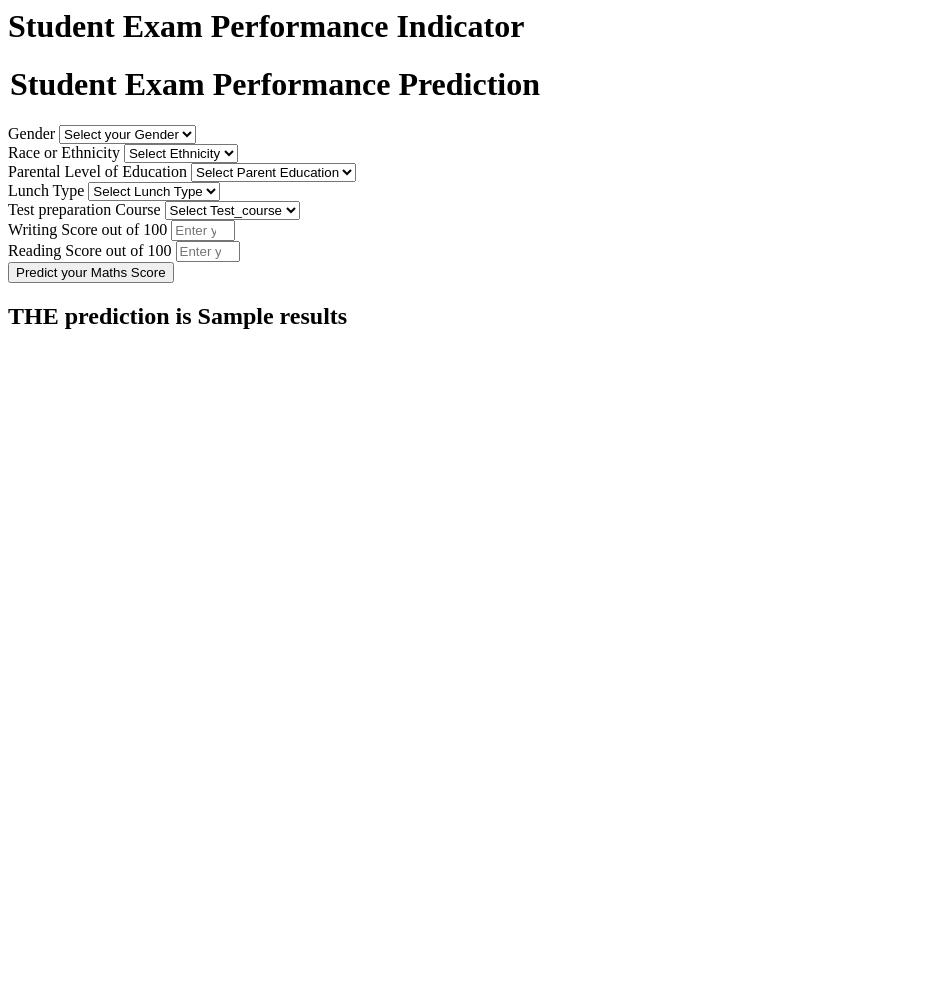
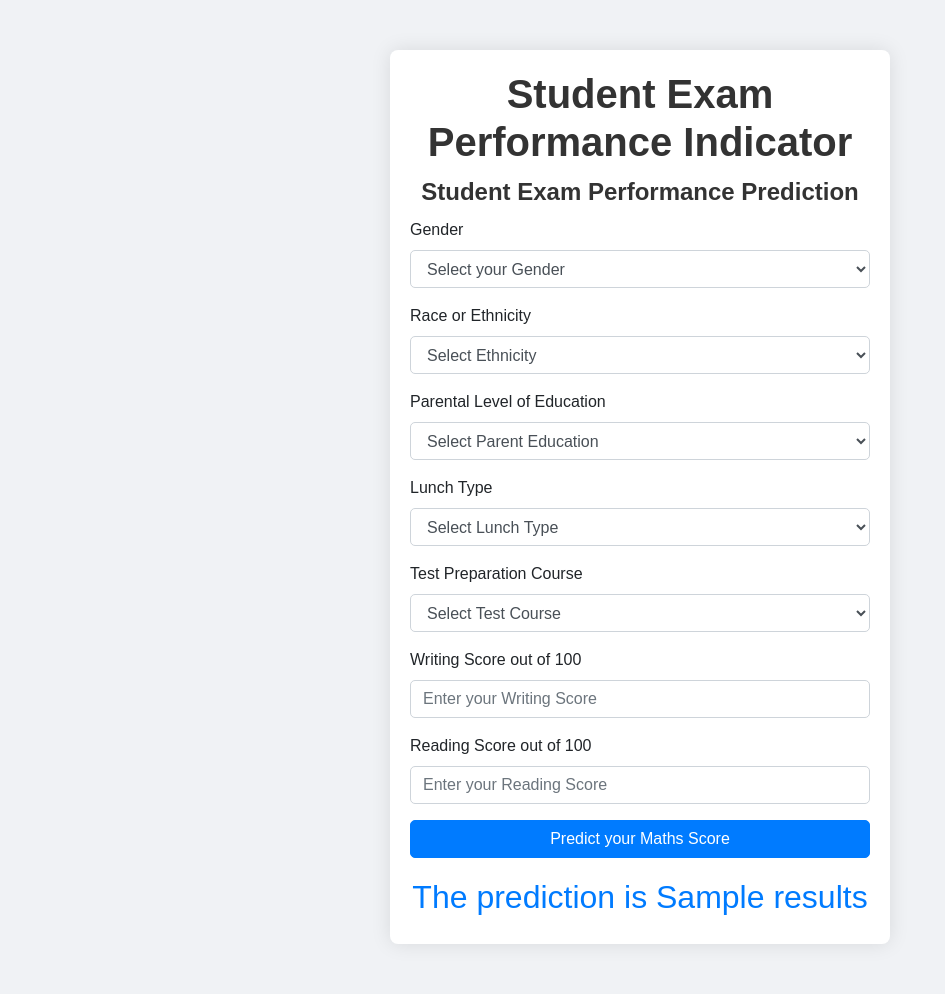
Before and after one commit to karnkoul/ML-Projects, a Flask app: template templates/home.html in a window 1280 px wide. Shown: the whole page, without its empty margins (0-945 px from the left). Before the commit the page ends 329 px from the top, so only its background shows below. Run offline with Flask 3, Linux system fonts and the light colour scheme; the template is opened without the code that fills it: most values are stand-ins (such as "Sample title", 1, 10 or a date in 2020); some libraries are stand-ins or nearby versions.

Commit message:
Home Page UI updated

```diff
--- a/templates/home.html
+++ b/templates/home.html
@@ -1,4 +1,4 @@
-<html>
+<!-- <html>
 <body>
     <div class="login">
        <h1>Student Exam Performance Indicator</h1>
@@ -108,4 +108,129 @@
        THE  prediction is {{results}}
     </h2>
    <body>
+</html> -->
+
+<!DOCTYPE html>
+<html lang="en">
+
+<head>
+    <meta charset="UTF-8">
+    <meta name="viewport" content="width=device-width, initial-scale=1.0">
+    <title>Student Exam Performance Indicator</title>
+    <link href="https://stackpath.bootstrapcdn.com/bootstrap/4.5.2/css/bootstrap.min.css" rel="stylesheet">
+    <style>
+        body {
+            background-color: #f0f2f5;
+            font-family: Arial, sans-serif;
+        }
+
+        .login {
+            max-width: 500px;
+            margin: 50px auto;
+            padding: 20px;
+            background-color: white;
+            border-radius: 8px;
+            box-shadow: 0 0 20px rgba(0, 0, 0, 0.1);
+        }
+
+        h1, legend {
+            text-align: center;
+            color: #333;
+            font-weight: bold;
+        }
+
+        .form-control, .btn-primary {
+            border-radius: 5px;
+        }
+
+        .btn-primary {
+            width: 100%;
+        }
+
+        h2 {
+            text-align: center;
+            margin-top: 20px;
+            color: #007bff;
+        }
+    </style>
+</head>
+
+<body>
+    <div class="login">
+        <h1>Student Exam Performance Indicator</h1>
+
+        <form action="{{ url_for('predict_datapoint')}}" method="post">
+            <legend>Student Exam Performance Prediction</legend>
+
+            <div class="form-group">
+                <label class="form-label">Gender</label>
+                <select class="form-control" name="gender" required>
+                    <option selected disabled value="">Select your Gender</option>
+                    <option value="male">Male</option>
+                    <option value="female">Female</option>
+                </select>
+            </div>
+
+            <div class="form-group">
+                <label class="form-label">Race or Ethnicity</label>
+                <select class="form-control" name="ethnicity" required>
+                    <option selected disabled value="">Select Ethnicity</option>
+                    <option value="group A">Group A</option>
+                    <option value="group B">Group B</option>
+                    <option value="group C">Group C</option>
+                    <option value="group D">Group D</option>
+                    <option value="group E">Group E</option>
+                </select>
+            </div>
+
+            <div class="form-group">
+                <label class="form-label">Parental Level of Education</label>
+                <select class="form-control" name="parental_level_of_education" required>
+                    <option selected disabled value="">Select Parent Education</option>
+                    <option value="associate's degree">Associate's Degree</option>
+                    <option value="bachelor's degree">Bachelor's Degree</option>
+                    <option value="high school">High School</option>
+                    <option value="master's degree">Master's Degree</option>
+                    <option value="some college">Some College</option>
+                    <option value="some high school">Some High School</option>
+                </select>
+            </div>
+
+            <div class="form-group">
+                <label class="form-label">Lunch Type</label>
+                <select class="form-control" name="lunch" required>
+                    <option selected disabled value="">Select Lunch Type</option>
+                    <option value="free/reduced">Free/Reduced</option>
+                    <option value="standard">Standard</option>
+                </select>
+            </div>
+
+            <div class="form-group">
+                <label class="form-label">Test Preparation Course</label>
+                <select class="form-control" name="test_preparation_course" required>
+                    <option selected disabled value="">Select Test Course</option>
+                    <option value="none">None</option>
+                    <option value="completed">Completed</option>
+                </select>
+            </div>
+
+            <div class="form-group">
+                <label class="form-label">Writing Score out of 100</label>
+                <input class="form-control" type="number" name="writing_score" placeholder="Enter your Writing Score" min="0" max="100" required />
+            </div>
+
+            <div class="form-group">
+                <label class="form-label">Reading Score out of 100</label>
+                <input class="form-control" type="number" name="reading_score" placeholder="Enter your Reading Score" min="0" max="100" required />
+            </div>
+
+            <div class="form-group">
+                <input class="btn btn-primary" type="submit" value="Predict your Maths Score" />
+            </div>
+        </form>
+
+        <h2>The prediction is {{results}}</h2>
+    </div>
+</body>
+
 </html>
```
